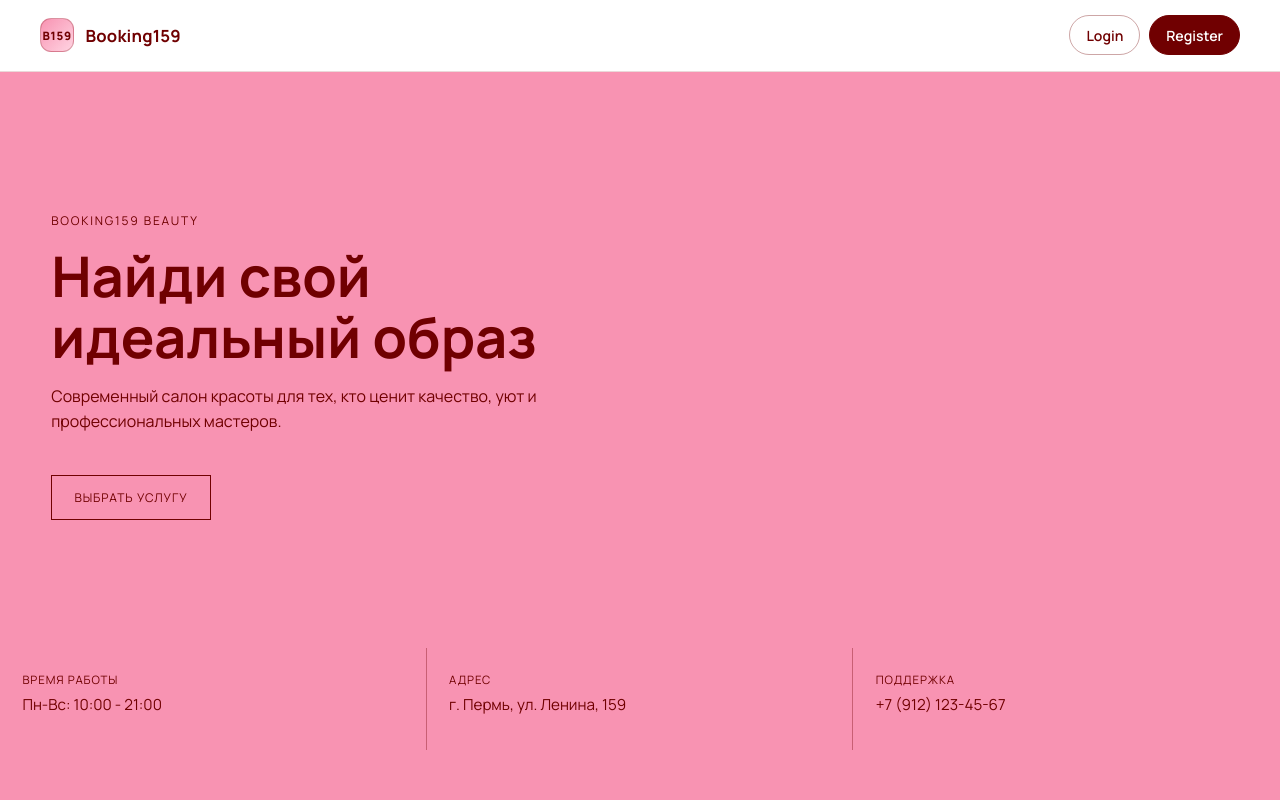
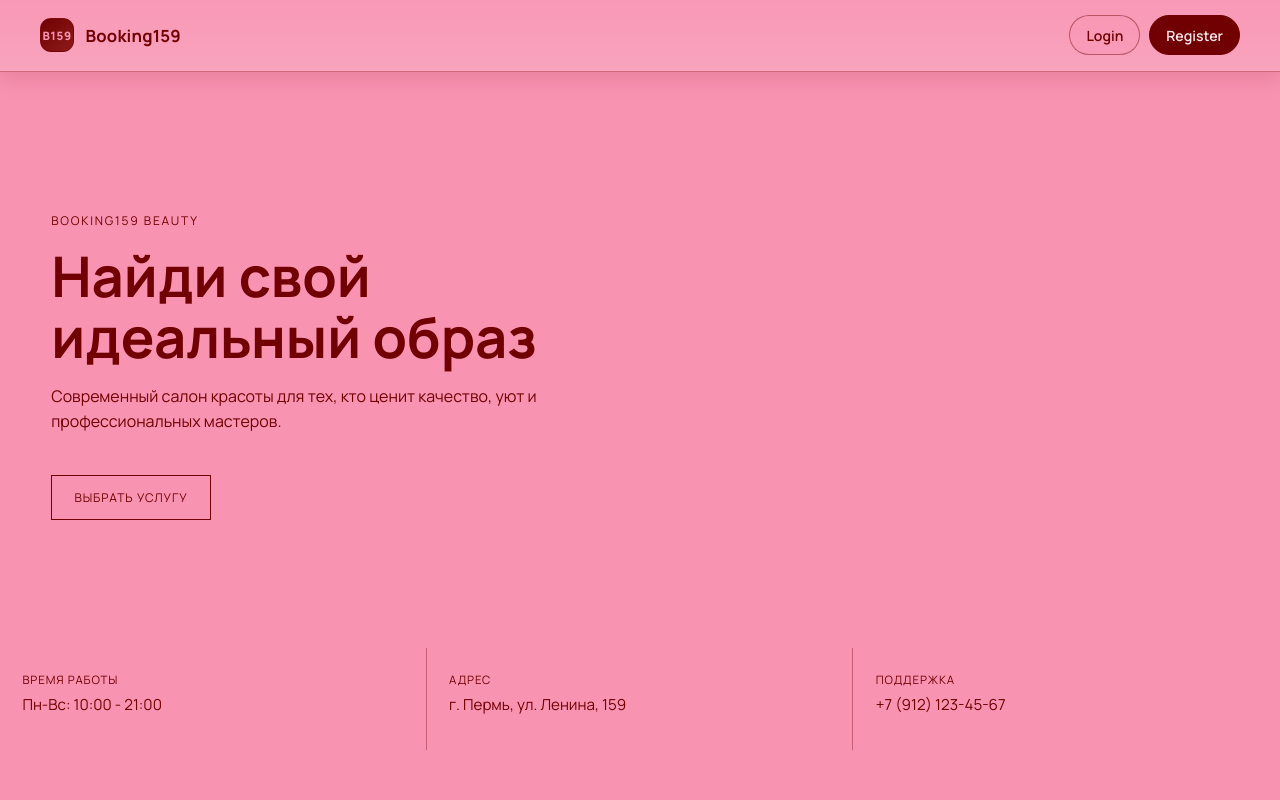
Before and after one commit to bri11iant12/BookingRoom, a React (Vite) app in the folder Booking159/: page / in a window 1280 px wide. Shown: the top 800 px of the page. Built offline with nearby package versions, Linux system fonts and the light colour scheme.

Commit message:
fix: header UI
Доработал цветовую гамму header

```diff
--- a/Booking159/src/widgets/Header/ui/Header.module.css
+++ b/Booking159/src/widgets/Header/ui/Header.module.css
@@ -3,12 +3,17 @@
 	justify-content: space-between;
 	align-items: center;
 	padding: 0.95rem clamp(1rem, 4vw, 2.5rem);
-	background: rgba(255, 255, 255, 0.86);
-	border-bottom: 1px solid rgba(112, 0, 1, 0.15);
+	background: linear-gradient(
+		180deg,
+		rgba(248, 147, 178, 0.95) 0%,
+		rgba(248, 147, 178, 0.85) 100%
+	);
+	border-bottom: 1px solid rgba(112, 0, 1, 0.3);
 	backdrop-filter: blur(10px);
 	position: sticky;
 	top: 0;
 	z-index: 30;
+	box-shadow: 0 8px 20px rgba(112, 0, 1, 0.12);
 }
 
 .logo {
@@ -28,9 +33,9 @@
 	font-size: 0.72rem;
 	font-weight: 800;
 	letter-spacing: 0.06em;
-	background: linear-gradient(135deg, #f893b2, #ffd4e2);
-	color: #700001;
-	border: 1px solid rgba(112, 0, 1, 0.25);
+	background: linear-gradient(135deg, #700001, #8d1b1c);
+	color: #f893b2;
+	border: 1px solid rgba(112, 0, 1, 0.45);
 }
 
 .logoText {
@@ -58,13 +63,13 @@
 
 .ghostButton {
 	color: #700001;
-	border: 1px solid rgba(112, 0, 1, 0.35);
-	background-color: transparent;
+	border: 1px solid rgba(112, 0, 1, 0.45);
+	background-color: rgba(248, 147, 178, 0.35);
 }
 
 .primaryButton,
 .accountButton {
-	color: #fff;
+	color: #fbe7ee;
 	background-color: #700001;
 	border: 1px solid #700001;
 }
```
